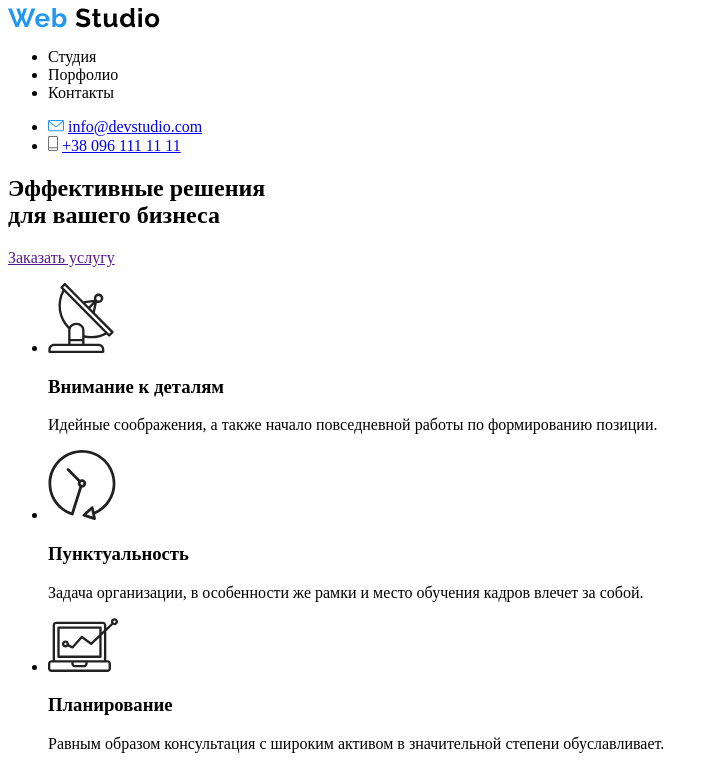
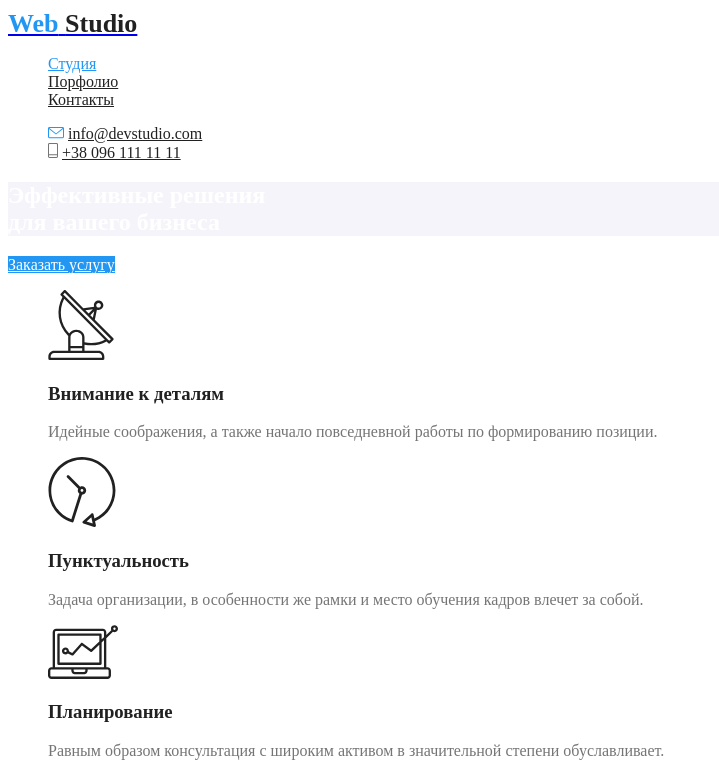
Before and after one commit to AnastaciaZ/goit-markup-hw-02, a plain HTML site: page index.html in a window 1280 px wide. Shown: the top 766 px of the page, without its empty margins (0-719 px from the left). Drawn offline with Linux system fonts and the light colour scheme.

Commit message:
цвета

```diff
--- /dev/null
+++ b/css/styles.css
@@ -0,0 +1,71 @@
+:root {
+  --primary-text-color:  #757575;
+  --title-text-color: #212121;
+  --accent-color: #2196F3;
+  --secondary-background-color: #F5F4FA;
+}
+body {
+  background-color: #FFFFFF;
+  color: var(--primary-text-color);
+  }
+  /*cтиль логотипа*/
+.logo {
+  font-weight: bold;
+  font-size: 26px;
+  line-height: 31px;
+}
+.logo-web{
+  color: #2196F3;
+}
+.logo-studio {
+  color: #212121;
+}
+/*сброс списка*/
+  ul {
+    list-style: none;
+  }
+  /*стиль навигации*/
+.site-nav .link {
+  color: var(--title-text-color);
+}
+.site-nav .link:hover,
+.site-nav .link:focus{
+  color: var(--accent-color);
+}
+.site-nav .link.current {
+  color: var(--accent-color);
+}
+.site-contacts .link {
+  color: var(--title-text-color)
+}
+.site-contacts .link:hover,
+.site-contacts .link:focus{
+  color: var(--accent-color)
+}
+/*секция hero*/
+.hero .hero-title {
+  background-color: var(--secondary-background-color);
+  color: #FFFFFF;
+
+}
+/*заголовки в секциях*/
+.section-title {
+  color: var(--title-text-color);
+}
+
+/*секция преимудеств*/
+.advantages-list .title {
+color: var(--title-text-color);
+}
+/*кнопка*/
+.button {
+  color: #FFFFFF;
+  background-color: var(--accent-color);
+}
+/*остновной цвет текста
+color: #757575;*/
+
+/*цвет заголовков color: #212121;*/
+/* цвет страницы Background #E5E5E5*/
+/* вторичный цвет фона #F5F4FA*/
+/* цвет футер текста  #FFFFFF +  rgba(255, 255, 255, 0.6); = почта + тел + подпись нижней строки*/
--- a/index.html
+++ b/index.html
@@ -4,43 +4,46 @@
     <meta charset="UTF-8" />
     <meta name="viewport" content="width=device-width, initial-scale=1.0" />
     <title>Web Studio</title>
+    <link rel="stylesheet" href="./css/styles.css">
   </head>
   <body>
     <header>
       <nav>
-        <a href="/">
-          <img src="image/logo.svg" alt="Название сайта" />
+        <a href="/" class="logo">
+          <span class="logo-web">Web</span>
+          <span class="logo-studio">Studio</span>
         </a>
-        <ul>
-          <li>Студия</li>
-          <li>Порфолио</li>
-          <li>Контакты</li>
+        <ul class="site-nav">
+          <li><a href="" class="link current">Студия</a></li>
+          <li><a href="./portfolio.html"
+             class="link">Порфолио</a></li>
+          <li><a href="" class="link">Контакты</a></li>
         </ul>
-        <ul>
+        <ul class="site-contacts">
           <li>
             <img src="image/mail.svg" alt="" />
-            <a href="mailto:info@devstudio.com">info@devstudio.com</a>
+            <a href="mailto:info@devstudio.com" class="link">info@devstudio.com</a>
           </li>
           <li>
             <img src="image/tel.svg" alt="" />
-            <a href="tel:+380961111111">+38 096 111 11 11</a>
+            <a href="tel:+380961111111" class="link">+38 096 111 11 11</a>
           </li>
         </ul>
       </nav>
     </header>
     <main>
-      <section>
-        <h1>
+      <section class="hero">
+        <h1 class="hero-title">
           Эффективные решения <br />
           для вашего бизнеса
         </h1>
-        <a href="">Заказать услугу</a>
+        <a href="" class="button">Заказать услугу</a>
       </section>
-      <section>
-        <ul>
+      <section class="section">
+        <ul class="advantages-list">
           <li>
             <img src="image/station.svg" alt="" />
-            <h3>Внимание к деталям</h3>
+            <h3 class="title">Внимание к деталям</h3>
             <p>
               Идейные соображения, а также начало повседневной работы по
               формированию позиции.
@@ -48,7 +51,7 @@
           </li>
           <li>
             <img src="image/clock.svg" alt="" />
-            <h3>Пунктуальность</h3>
+            <h3 class="title">Пунктуальность</h3>
             <p>
               Задача организации, в особенности же рамки и место обучения кадров
               влечет за собой.
@@ -56,7 +59,7 @@
           </li>
           <li>
             <img src="image/computer.svg" alt="" />
-            <h3>Планирование</h3>
+            <h3 class="title">Планирование</h3>
             <p>
               Равным образом консультация с широким активом в значительной
               степени обуславливает.
@@ -64,7 +67,7 @@
           </li>
           <li>
             <img src="image/rocketman.svg" alt="" />
-            <h3>Современные технологии</h3>
+            <h3 class="section-title">Современные технологии</h3>
             <p>
               Значимость этих проблем настолько очевидна, что реализация
               плановых заданий.
@@ -72,29 +75,29 @@
           </li>
         </ul>
       </section>
-      <section>
-        <h2>Чем мы занимаемся</h2>
-        <ul>
+      <section class="section">
+        <h2 class="section-title">Чем мы занимаемся</h2>
+        <ul class="list">
           <li>
             <img src="image/1.jpg" alt="" />
-            <h3>Десктопные приложения</h3>
+            <h3 class="section-title">Десктопные приложения</h3>
           </li>
           <li>
             <img src="image/2.jpg" alt="" />
-            <h3>Мобильные приложения</h3>
+            <h3 class="section-title">Мобильные приложения</h3>
           </li>
           <li>
             <img src="image/3.jpg" alt="" />
-            <h3>Дизайнерские решения</h3>
+            <h3 class="section-title">Дизайнерские решения</h3>
           </li>
         </ul>
       </section>
-      <section>
-        <h2>Наша команда</h2>
-        <ul>
+      <section class="section">
+        <h2 class="section-title">Наша команда</h2>
+        <ul class="list">
           <li>
             <img src="image/team1.jpg" alt="" />
-            <h3>John Smith</h3>
+            <h3 class="section-title">John Smith</h3>
             <span>Designer</span>
             <div>
               <ul>
@@ -115,7 +118,7 @@
           </li>
           <li>
             <img src="image/team2.jpg" alt="" />
-            <h3>Marta Stewart</h3>
+            <h3 class="section-title">Marta Stewart</h3>
             <span>Frontend Developer</span>
             <div>
               <ul>
@@ -136,7 +139,7 @@
           </li>
           <li>
             <img src="image/team3.jpg" alt="" />
-            <h3>Robert Jakis</h3>
+            <h3 class="section-title">Robert Jakis</h3>
             <span>Marketing</span>
             <div>
               <ul>
@@ -157,7 +160,7 @@
           </li>
           <li>
             <img src="image/team4.jpg" alt="" />
-            <h3>Martin Doe</h3>
+            <h3 class="section-title">Martin Doe</h3>
             <span>UI Designer</span>
             <div>
               <ul>
@@ -178,10 +181,10 @@
           </li>
         </ul>
       </section>
-      <section>
-        <h2>Постоянные клиенты</h2>
+      <section class="section">
+        <h2 class="section-title">Постоянные клиенты</h2>
         <div>
-          <ul>
+          <ul class="list">
             <li>
               <a href=""><img src="image/client1.svg" alt="" /></a>
             </li>
@@ -202,7 +205,7 @@
       <div>
         <img src="image/logo.svg" alt="Название сайта" />
         <address>
-          <ul>
+          <ul class="list">
             <li>
               <span>г. Киев, пр-т Леси Украинки, 26</span>
             </li>
@@ -228,7 +231,7 @@
         <span>Подпишитесь на рассылку</span>
         <form action="/">
           <input type="text" name="/" value="E-mail" />
-          <button>
+          <button class="button">
             Подписаться
             <img src="image/telegram.svg" alt="" />
           </button>
```
Also changed, not shown: portfolio.html (+1 -0 lines).
